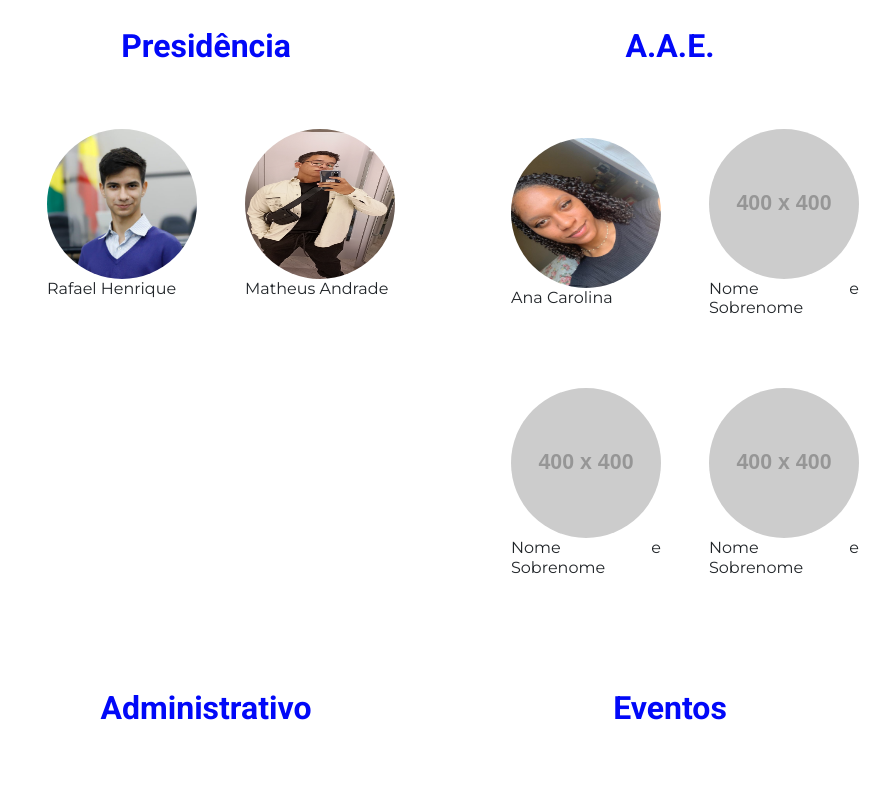
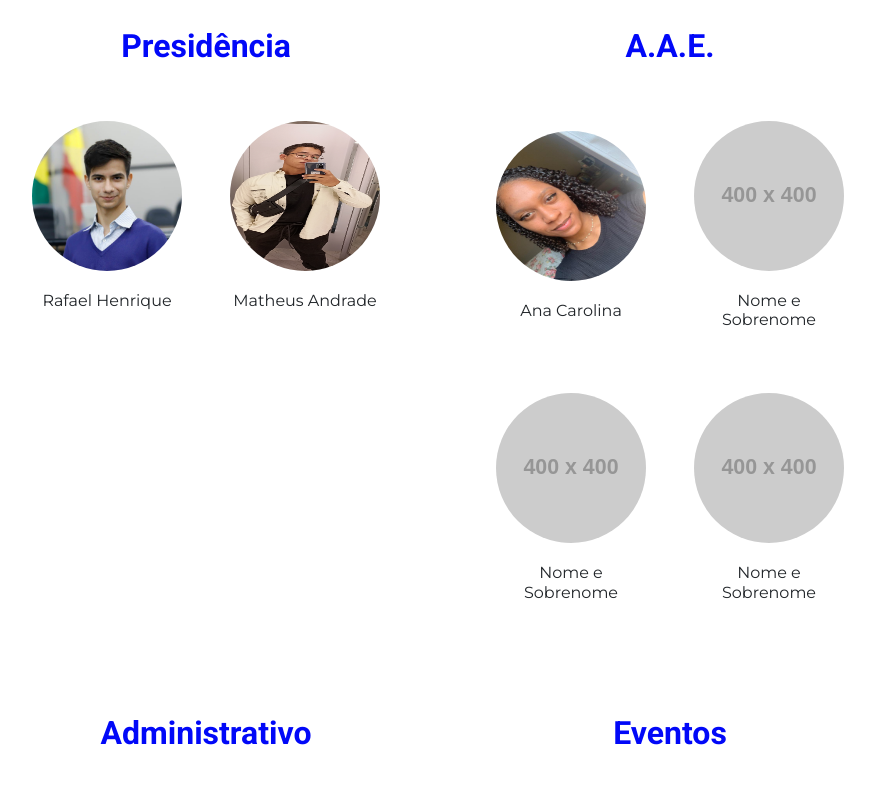
Before and after one commit to gabriellytegon/Site-CDI, a React (Vite) app: page / in a window 1280 px wide. Shown: the part 3380-4169 px from the top of the page, without its empty margins (202-1092 px from the left). Built offline with nearby package versions, Linux system fonts and the light colour scheme; a web font is replaced by a local one.

Commit message:
style: ajustando alinhamento do component avatar home

```diff
--- a/src/components/AvatarHome/style.css
+++ b/src/components/AvatarHome/style.css
@@ -1,7 +1,9 @@
 .avatarHome{
-    margin: 5% 10%;
     width: 150px;
-    padding: 0;
+    display: flex;
+    flex-direction: column;
+    justify-content: center;
+    align-items: center;
 }
 
 .avatarHome img{
@@ -10,7 +12,7 @@
     border-radius: 50%;
 }
 
-.avatarHome_p{
-    width: 150px;
+.avatarHome p {
+    margin-top: 20px;
     text-align: center;
 }
```
